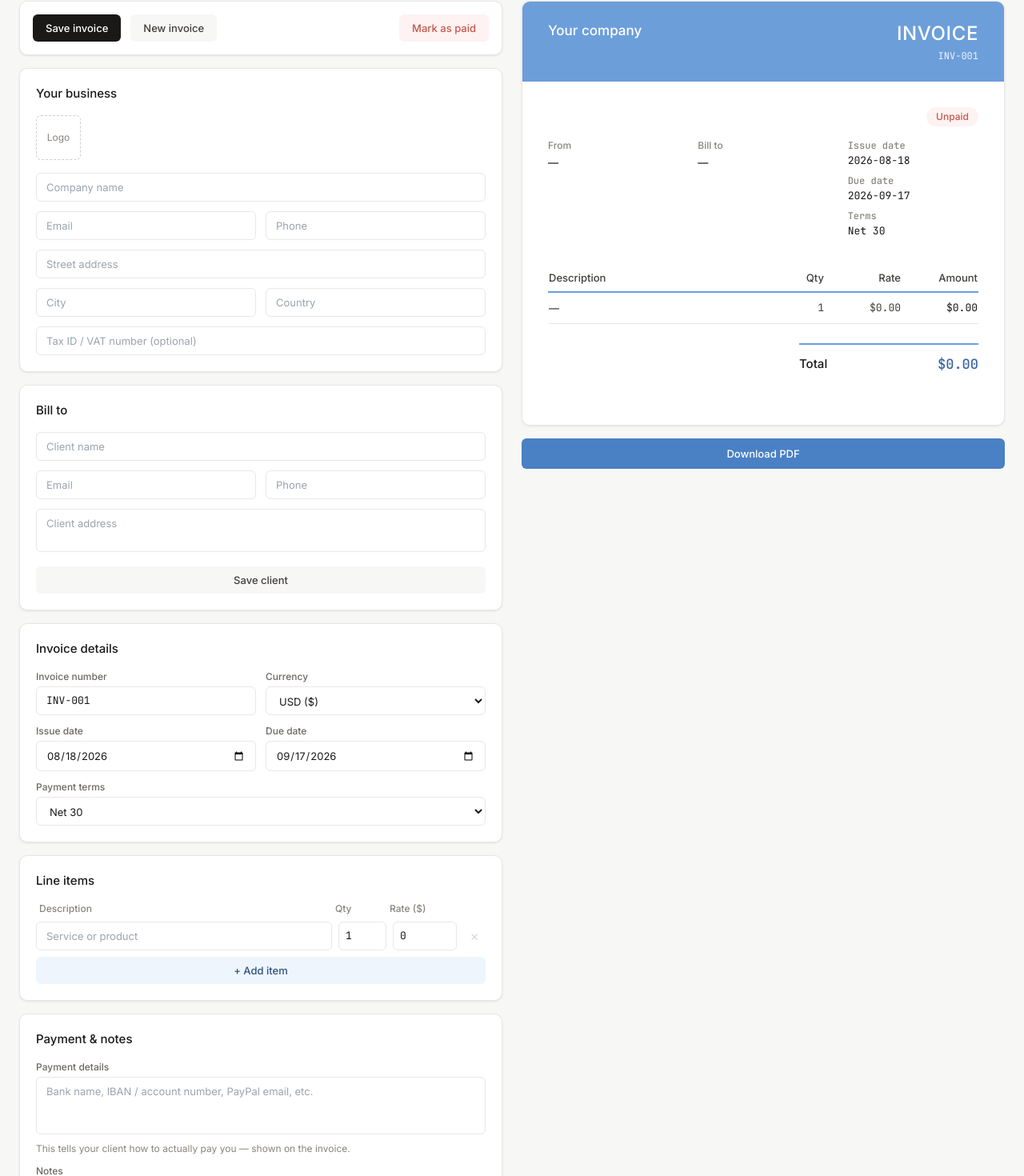
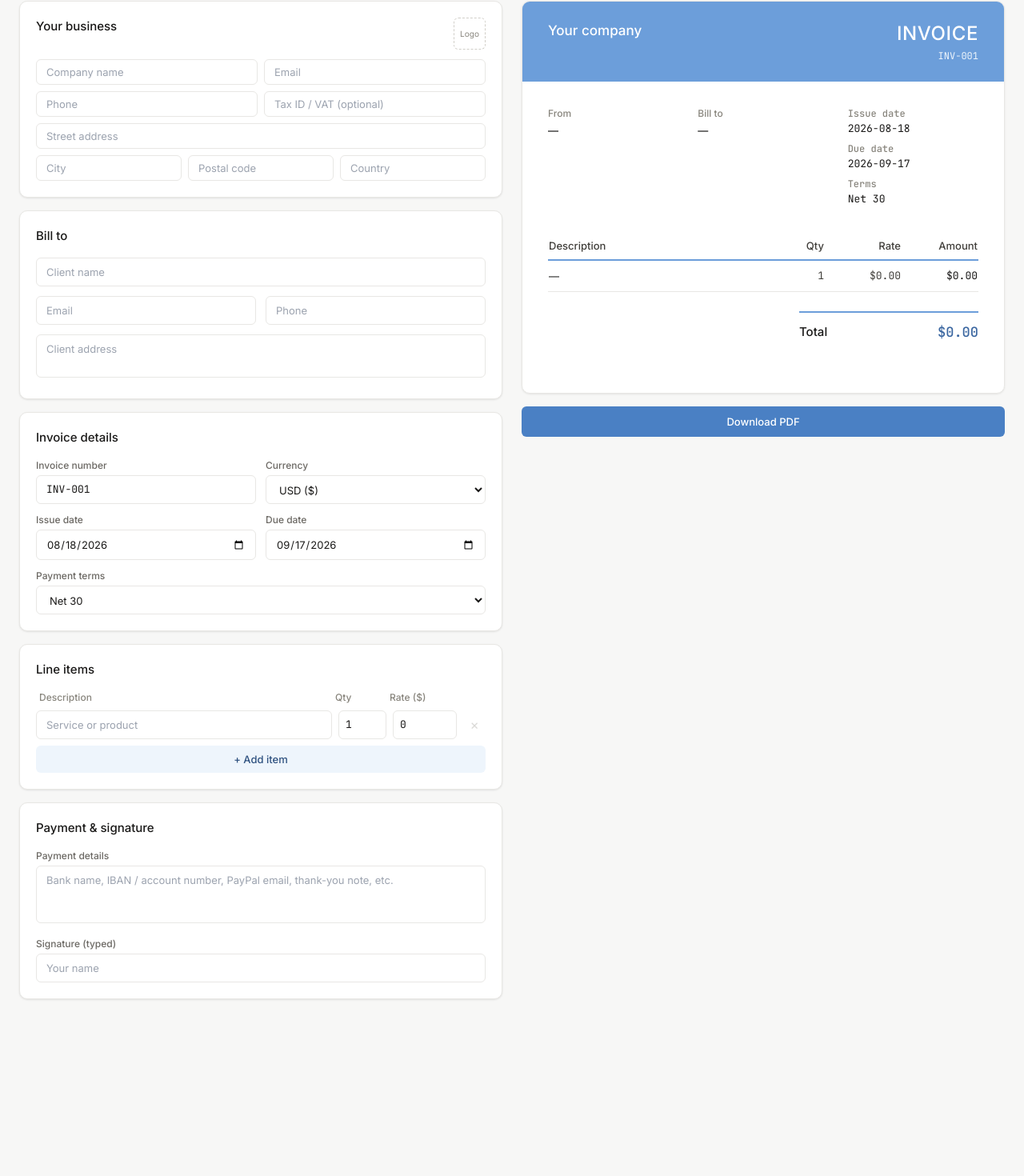
Before and after one commit to miloss98/invoice-generator, a React (Vite) app: page / in a window 1280 px wide. Shown: the part 109-1579 px from the top of the page at 80% size. After the commit the page ends 1390 px from the top, so only its background shows below. Built offline with nearby package versions, Linux system fonts and the light colour scheme.

Commit message:
fix: remove status/toolbar/saved-clients, add postal code, compact company section, drop notes

```diff
--- a/src/App.tsx
+++ b/src/App.tsx
@@ -3,10 +3,9 @@ import { CompanyInfoForm } from "./components/CompanyInfoForm";
 import { ClientForm } from "./components/ClientForm";
 import { InvoiceMetaForm } from "./components/InvoiceMetaForm";
 import { LineItemsForm } from "./components/LineItemsForm";
-import { PaymentAndNotesForm } from "./components/PaymentAndNotesForm";
+import { PaymentDetailsForm } from "./components/PaymentsDetailsForm";
 import { InvoicePreview } from "./components/InvoicePreview";
 import { DownloadButton } from "./components/DownloadButton";
-import { Toolbar } from "./components/Toolbar";
 import { useLocalStorage } from "./hooks/useLocalStorage";
 import { defaultCompanyInfo, defaultInvoiceData } from "./utils/defaults";
 import type {
@@ -38,7 +37,6 @@ export const App = () => {
     <Layout
       form={
         <>
-          <Toolbar invoiceData={invoiceData} onChange={setInvoiceData} />
           <CompanyInfoForm
             companyInfo={companyInfo}
             onChange={setCompanyInfo}
@@ -53,7 +51,7 @@ export const App = () => {
             currency={invoiceData.currency}
             onChange={updateItems}
           />
-          <PaymentAndNotesForm
+          <PaymentDetailsForm
             invoiceData={invoiceData}
             onChange={setInvoiceData}
           />
--- a/src/components/ClientForm.tsx
+++ b/src/components/ClientForm.tsx
@@ -1,7 +1,5 @@
 import type { ChangeEvent } from "react";
 import type { Client } from "../types/invoice";
-import { useSavedClients } from "../hooks/useSavedClients";
-import { emptyClient } from "../utils/defaults";
 
 interface ClientFormProps {
   client: Client;
@@ -9,33 +7,11 @@ interface ClientFormProps {
 }
 
 export const ClientForm = ({ client, onChange }: ClientFormProps) => {
-  const { savedClients, saveClient, deleteClient } = useSavedClients();
-
   const handleChange = (
     e: ChangeEvent<HTMLInputElement | HTMLTextAreaElement>,
   ) => {
     const { name, value } = e.target;
     onChange({ ...client, [name]: value });
-  };
-
-  const handleSaveClient = () => {
-    if (!client.name.trim()) {
-      alert("Please enter a client name first.");
-      return;
-    }
-    saveClient(client);
-  };
-
-  const handleLoadClient = (saved: Client) => {
-    onChange(saved);
-  };
-
-  const handleDeleteClient = (e: React.MouseEvent, clientId: string) => {
-    e.stopPropagation();
-    deleteClient(clientId);
-    if (client.id === clientId) {
-      onChange(emptyClient());
-    }
   };
 
   return (
@@ -79,44 +55,7 @@ export const ClientForm = ({ client, onChange }: ClientFormProps) => {
           rows={2}
           className="w-full px-3 py-2 rounded border border-ink-100 text-sm focus:outline-none focus:ring-2 focus:ring-primary-300 focus:border-transparent resize-none"
         />
-
-        <button
-          type="button"
-          onClick={handleSaveClient}
-          className="w-full px-3 py-2 rounded bg-ink-50 text-ink-700 text-sm font-medium hover:bg-ink-100 transition-colors"
-        >
-          Save client
-        </button>
       </div>
-
-      {savedClients.length > 0 && (
-        <div className="mt-4 pt-4 border-t border-ink-100">
-          <p className="text-xs font-medium text-ink-500 mb-2">Saved clients</p>
-          <div className="space-y-1.5 max-h-48 overflow-y-auto">
-            {savedClients.map((saved) => (
-              <div
-                key={saved.id}
-                onClick={() => handleLoadClient(saved)}
-                className={`flex items-center justify-between px-3 py-2 rounded text-sm cursor-pointer transition-colors ${
-                  client.id === saved.id
-                    ? "bg-primary-50 text-primary-700"
-                    : "bg-ink-50 text-ink-700 hover:bg-primary-50 hover:text-primary-700"
-                }`}
-              >
-                <span className="font-medium truncate">{saved.name}</span>
-                <button
-                  type="button"
-                  onClick={(e) => handleDeleteClient(e, saved.id)}
-                  className="text-ink-400 hover:text-status-unpaid ml-2 shrink-0"
-                  aria-label={`Delete ${saved.name}`}
-                >
-                  ×
-                </button>
-              </div>
-            ))}
-          </div>
-        </div>
-      )}
     </section>
   );
 };
--- a/src/components/CompanyInfoForm.tsx
+++ b/src/components/CompanyInfoForm.tsx
@@ -37,26 +37,26 @@ export const CompanyInfoForm = ({
 
   return (
     <section className="rounded-card bg-white border border-ink-100 shadow-card p-5">
-      <h2 className="text-md font-medium text-ink-900 mb-4">Your business</h2>
+      <div className="flex items-start justify-between mb-3">
+        <h2 className="text-md font-medium text-ink-900">Your business</h2>
 
-      <div className="flex items-center gap-4 mb-4">
         {companyInfo.logo ? (
-          <div className="flex items-center gap-3">
+          <div className="flex items-center gap-2">
             <img
               src={companyInfo.logo}
               alt="Company logo"
-              className="w-14 h-14 rounded object-contain border border-ink-100"
+              className="w-10 h-10 rounded object-contain border border-ink-100"
             />
             <button
               type="button"
               onClick={removeLogo}
               className="text-xs text-status-unpaid hover:underline"
             >
-              Remove logo
+              Remove
             </button>
           </div>
         ) : (
-          <label className="flex items-center justify-center w-14 h-14 rounded border border-dashed border-ink-200 text-ink-400 text-xs cursor-pointer hover:border-primary-400 hover:text-primary-400 transition-colors">
+          <label className="flex items-center justify-center w-10 h-10 rounded border border-dashed border-ink-200 text-ink-400 text-[10px] cursor-pointer hover:border-primary-400 hover:text-primary-400 transition-colors shrink-0">
             Logo
             <input
               type="file"
@@ -68,32 +68,42 @@ export const CompanyInfoForm = ({
         )}
       </div>
 
-      <div className="space-y-3">
+      <div className="space-y-2">
+        <div className="grid grid-cols-2 gap-2">
           <input
             type="text"
             name="name"
             placeholder="Company name"
             value={companyInfo.name}
             onChange={handleChange}
-          className="w-full px-3 py-2 rounded border border-ink-100 text-sm focus:outline-none focus:ring-2 focus:ring-primary-300 focus:border-transparent"
+            className="w-full px-3 py-1.5 rounded border border-ink-100 text-sm focus:outline-none focus:ring-2 focus:ring-primary-300 focus:border-transparent"
           />
-
-        <div className="grid grid-cols-2 gap-3">
           <input
             type="email"
             name="email"
             placeholder="Email"
             value={companyInfo.email}
             onChange={handleChange}
-            className="w-full px-3 py-2 rounded border border-ink-100 text-sm focus:outline-none focus:ring-2 focus:ring-primary-300 focus:border-transparent"
+            className="w-full px-3 py-1.5 rounded border border-ink-100 text-sm focus:outline-none focus:ring-2 focus:ring-primary-300 focus:border-transparent"
           />
+        </div>
+
+        <div className="grid grid-cols-2 gap-2">
           <input
             type="tel"
             name="phone"
             placeholder="Phone"
             value={companyInfo.phone}
             onChange={handleChange}
-            className="w-full px-3 py-2 rounded border border-ink-100 text-sm focus:outline-none focus:ring-2 focus:ring-primary-300 focus:border-transparent"
+            className="w-full px-3 py-1.5 rounded border border-ink-100 text-sm focus:outline-none focus:ring-2 focus:ring-primary-300 focus:border-transparent"
+          />
+          <input
+            type="text"
+            name="taxId"
+            placeholder="Tax ID / VAT (optional)"
+            value={companyInfo.taxId}
+            onChange={handleChange}
+            className="w-full px-3 py-1.5 rounded border border-ink-100 text-sm focus:outline-none focus:ring-2 focus:ring-primary-300 focus:border-transparent"
           />
         </div>
 
@@ -103,17 +113,25 @@ export const CompanyInfoForm = ({
           placeholder="Street address"
           value={companyInfo.address}
           onChange={handleChange}
-          className="w-full px-3 py-2 rounded border border-ink-100 text-sm focus:outline-none focus:ring-2 focus:ring-primary-300 focus:border-transparent"
+          className="w-full px-3 py-1.5 rounded border border-ink-100 text-sm focus:outline-none focus:ring-2 focus:ring-primary-300 focus:border-transparent"
         />
 
-        <div className="grid grid-cols-2 gap-3">
+        <div className="grid grid-cols-3 gap-2">
           <input
             type="text"
             name="city"
             placeholder="City"
             value={companyInfo.city}
             onChange={handleChange}
-            className="w-full px-3 py-2 rounded border border-ink-100 text-sm focus:outline-none focus:ring-2 focus:ring-primary-300 focus:border-transparent"
+            className="w-full px-3 py-1.5 rounded border border-ink-100 text-sm focus:outline-none focus:ring-2 focus:ring-primary-300 focus:border-transparent"
+          />
+          <input
+            type="text"
+            name="postalCode"
+            placeholder="Postal code"
+            value={companyInfo.postalCode}
+            onChange={handleChange}
+            className="w-full px-3 py-1.5 rounded border border-ink-100 text-sm focus:outline-none focus:ring-2 focus:ring-primary-300 focus:border-transparent"
           />
           <input
             type="text"
@@ -121,18 +139,9 @@ export const CompanyInfoForm = ({
             placeholder="Country"
             value={companyInfo.country}
             onChange={handleChange}
-            className="w-full px-3 py-2 rounded border border-ink-100 text-sm focus:outline-none focus:ring-2 focus:ring-primary-300 focus:border-transparent"
+            className="w-full px-3 py-1.5 rounded border border-ink-100 text-sm focus:outline-none focus:ring-2 focus:ring-primary-300 focus:border-transparent"
           />
         </div>
-
-        <input
-          type="text"
-          name="taxId"
-          placeholder="Tax ID / VAT number (optional)"
-          value={companyInfo.taxId}
-          onChange={handleChange}
-          className="w-full px-3 py-2 rounded border border-ink-100 text-sm focus:outline-none focus:ring-2 focus:ring-primary-300 focus:border-transparent"
-        />
       </div>
     </section>
   );
--- a/src/components/InvoicePreview.tsx
+++ b/src/components/InvoicePreview.tsx
@@ -51,19 +51,6 @@ export const InvoicePreview = ({
       </div>
 
       <div className="p-8">
-        {/* Status badge */}
-        <div className="flex justify-end mb-4">
-          <span
-            className={`text-xs font-medium px-3 py-1 rounded-pill ${
-              invoiceData.status === "paid"
-                ? "bg-green-50 text-status-paid"
-                : "bg-red-50 text-status-unpaid"
-            }`}
-          >
-            {invoiceData.status === "paid" ? "Paid" : "Unpaid"}
-          </span>
-        </div>
-
         {/* Meta grid: sender / bill-to / dates */}
         <div className="grid grid-cols-3 gap-6 mb-8 text-sm">
           <div>
@@ -73,10 +60,11 @@ export const InvoicePreview = ({
             </p>
             <p className="text-ink-500">{companyInfo.address}</p>
             <p className="text-ink-500">
-              {[companyInfo.city, companyInfo.country]
+              {[companyInfo.city, companyInfo.postalCode]
                 .filter(Boolean)
-                .join(", ")}
+                .join(" ")}
             </p>
+            <p className="text-ink-500">{companyInfo.country}</p>
             {companyInfo.taxId && (
               <p className="text-ink-500 text-xs mt-1">
                 Tax ID: {companyInfo.taxId}
@@ -166,25 +154,13 @@ export const InvoicePreview = ({
           </div>
         </div>
 
-        {/* Payment details + notes */}
-        {(invoiceData.paymentDetails || invoiceData.notes) && (
-          <div className="grid grid-cols-2 gap-6 mb-8 text-xs">
-            {invoiceData.paymentDetails && (
-              <div>
-                <p className="font-medium text-ink-400 mb-1">Payment details</p>
-                <p className="text-ink-600 whitespace-pre-line">
-                  {invoiceData.paymentDetails}
-                </p>
-              </div>
-            )}
-            {invoiceData.notes && (
-              <div>
-                <p className="font-medium text-ink-400 mb-1">Notes</p>
-                <p className="text-ink-600 whitespace-pre-line">
-                  {invoiceData.notes}
-                </p>
-              </div>
-            )}
+        {/* Payment details */}
+        {invoiceData.paymentDetails && (
+          <div className="mb-8 text-xs">
+            <p className="font-medium text-ink-400 mb-1">Payment details</p>
+            <p className="text-ink-600 whitespace-pre-line">
+              {invoiceData.paymentDetails}
+            </p>
           </div>
         )}
 
--- a/src/components/PaymentAndNotesForm.tsx
+++ b/src/components/PaymentsDetailsForm.tsx
@@ -1,15 +1,15 @@
 import type { ChangeEvent } from "react";
 import type { InvoiceData } from "../types/invoice";
 
-interface PaymentAndNotesFormProps {
+interface PaymentDetailsFormProps {
   invoiceData: InvoiceData;
   onChange: (invoiceData: InvoiceData) => void;
 }
 
-export const PaymentAndNotesForm = ({
+export const PaymentDetailsForm = ({
   invoiceData,
   onChange,
-}: PaymentAndNotesFormProps) => {
+}: PaymentDetailsFormProps) => {
   const handleChange = (
     e: ChangeEvent<HTMLTextAreaElement | HTMLInputElement>,
   ) => {
@@ -19,7 +19,9 @@ export const PaymentAndNotesForm = ({
 
   return (
     <section className="rounded-card bg-white border border-ink-100 shadow-card p-5">
-      <h2 className="text-md font-medium text-ink-900 mb-4">Payment & notes</h2>
+      <h2 className="text-md font-medium text-ink-900 mb-4">
+        Payment & signature
+      </h2>
 
       <div className="space-y-3">
         <div>
@@ -28,28 +30,10 @@ export const PaymentAndNotesForm = ({
           </label>
           <textarea
             name="paymentDetails"
-            placeholder="Bank name, IBAN / account number, PayPal email, etc."
+            placeholder="Bank name, IBAN / account number, PayPal email, thank-you note, etc."
             value={invoiceData.paymentDetails}
             onChange={handleChange}
             rows={3}
-            className="w-full px-3 py-2 rounded border border-ink-100 text-sm focus:outline-none focus:ring-2 focus:ring-primary-300 focus:border-transparent resize-none"
-          />
-          <p className="text-xs text-ink-400 mt-1">
-            This tells your client how to actually pay you — shown on the
-            invoice.
-          </p>
-        </div>
-
-        <div>
-          <label className="block text-xs font-medium text-ink-500 mb-1">
-            Notes
-          </label>
-          <textarea
-            name="notes"
-            placeholder="Thank you for your business! (or any other note)"
-            value={invoiceData.notes}
-            onChange={handleChange}
-            rows={2}
             className="w-full px-3 py-2 rounded border border-ink-100 text-sm focus:outline-none focus:ring-2 focus:ring-primary-300 focus:border-transparent resize-none"
           />
         </div>
--- a/src/components/Toolbar.tsx
+++ /dev/null
@@ -1,81 +0,0 @@
-import { useState } from "react";
-import type { InvoiceData } from "../types/invoice";
-import { nextInvoiceNumber, emptyLineItem } from "../utils/defaults";
-
-interface ToolbarProps {
-  invoiceData: InvoiceData;
-  onChange: (invoiceData: InvoiceData) => void;
-}
-
-export const Toolbar = ({ invoiceData, onChange }: ToolbarProps) => {
-  const [savedMessage, setSavedMessage] = useState(false);
-
-  const handleSave = () => {
-    if (!invoiceData.client.name.trim()) {
-      alert("Please enter a client name before saving.");
-      return;
-    }
-    // Data is already persisted automatically via useLocalStorage on every
-    // change; this button exists to give explicit, reassuring confirmation.
-    setSavedMessage(true);
-    setTimeout(() => setSavedMessage(false), 2000);
-  };
-
-  const handleNewInvoice = () => {
-    const confirmed = window.confirm(
-      "Start a new invoice? This clears the line items and notes, but keeps your company and client info.",
-    );
-    if (!confirmed) return;
-
-    onChange({
-      ...invoiceData,
-      invoiceNumber: nextInvoiceNumber(invoiceData.invoiceNumber),
-      date: new Date().toISOString().split("T")[0],
-      dueDate: new Date(Date.now() + 30 * 24 * 60 * 60 * 1000)
-        .toISOString()
-        .split("T")[0],
-      items: [emptyLineItem()],
-      notes: "",
-      status: "unpaid",
-    });
-  };
-
-  const toggleStatus = () => {
-    onChange({
-      ...invoiceData,
-      status: invoiceData.status === "paid" ? "unpaid" : "paid",
-    });
-  };
-
-  return (
-    <section className="rounded-card bg-white border border-ink-100 shadow-card p-4 flex flex-wrap items-center gap-3">
-      <button
-        type="button"
-        onClick={handleSave}
-        className="px-4 py-2 rounded bg-ink-900 text-white text-sm font-medium hover:bg-ink-800 transition-colors"
-      >
-        {savedMessage ? "Saved ✓" : "Save invoice"}
-      </button>
-
-      <button
-        type="button"
-        onClick={handleNewInvoice}
-        className="px-4 py-2 rounded bg-ink-50 text-ink-700 text-sm font-medium hover:bg-ink-100 transition-colors"
-      >
-        New invoice
-      </button>
-
-      <button
-        type="button"
-        onClick={toggleStatus}
-        className={`ml-auto px-4 py-2 rounded text-sm font-medium transition-colors ${
-          invoiceData.status === "paid"
-            ? "bg-green-50 text-status-paid hover:bg-green-100"
-            : "bg-red-50 text-status-unpaid hover:bg-red-100"
-        }`}
-      >
-        Mark as {invoiceData.status === "paid" ? "unpaid" : "paid"}
-      </button>
-    </section>
-  );
-};
--- a/src/hooks/useSavedClients.ts
+++ /dev/null
@@ -1,28 +0,0 @@
-import { useLocalStorage } from "./useLocalStorage";
-import type { Client } from "../types/invoice";
-
-export function useSavedClients() {
-  const [savedClients, setSavedClients] = useLocalStorage<Client[]>(
-    "savedClients",
-    [],
-  );
-
-  const saveClient = (client: Client) => {
-    if (!client.name.trim()) return;
-
-    const exists = savedClients.some((c) => c.id === client.id);
-    if (exists) {
-      setSavedClients((prev) =>
-        prev.map((c) => (c.id === client.id ? client : c)),
-      );
-    } else {
-      setSavedClients((prev) => [client, ...prev]);
-    }
-  };
-
-  const deleteClient = (clientId: string) => {
-    setSavedClients((prev) => prev.filter((c) => c.id !== clientId));
-  };
-
-  return { savedClients, saveClient, deleteClient };
-}
--- a/src/types/invoice.ts
+++ b/src/types/invoice.ts
@@ -11,6 +11,7 @@ export interface CompanyInfo {
   phone: string;
   address: string;
   city: string;
+  postalCode: string;
   country: string;
   taxId: string;
   logo: string | null;
@@ -24,8 +25,6 @@ export interface Client {
   address: string;
 }
 
-export type InvoiceStatus = "unpaid" | "paid";
-
 export interface InvoiceData {
   invoiceNumber: string;
   date: string;
@@ -35,7 +34,5 @@ export interface InvoiceData {
   client: Client;
   items: LineItem[];
   paymentDetails: string;
-  notes: string;
   signature: string;
-  status: InvoiceStatus;
 }
--- a/src/utils/defaults.ts
+++ b/src/utils/defaults.ts
@@ -26,18 +26,10 @@ export const defaultCompanyInfo: CompanyInfo = {
   phone: "",
   address: "",
   city: "",
+  postalCode: "",
   country: "",
   taxId: "",
   logo: null,
-};
-
-export const nextInvoiceNumber = (current: string): string => {
-  const match = current.match(/(\d+)$/);
-  if (!match) return "INV-001";
-  const next = (parseInt(match[1], 10) + 1)
-    .toString()
-    .padStart(match[1].length, "0");
-  return current.slice(0, match.index) + next;
 };
 
 export const defaultInvoiceData = (): InvoiceData => ({
@@ -51,7 +43,5 @@ export const defaultInvoiceData = (): InvoiceData => ({
   client: emptyClient(),
   items: [emptyLineItem()],
   paymentDetails: "",
-  notes: "",
   signature: "",
-  status: "unpaid",
 });
```
Lines whose indentation alone changed are shown as unchanged.
